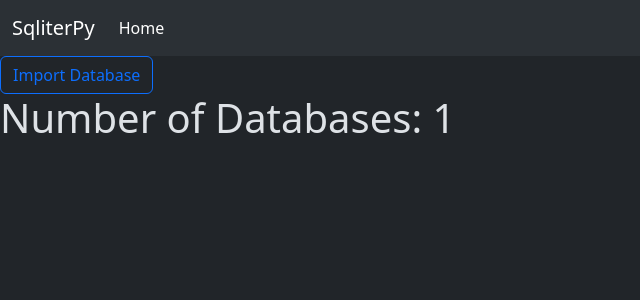
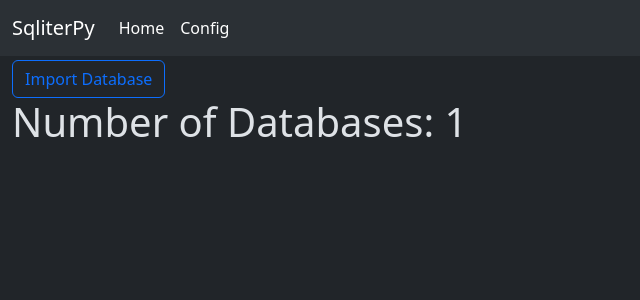
Before and after one commit to Abu-Shmo5/SqliterPy, a Flask app: page / in a window 1280 px wide. Shown: the top 300 px of the page, without its empty margins (0-640 px from the left). Run offline with Flask 3, Linux system fonts and the light colour scheme; some libraries are stand-ins or nearby versions.

Commit message:
container class + config link

```diff
--- a/templates/base.html
+++ b/templates/base.html
@@ -18,11 +18,16 @@
                     <li class="nav-item">
                         <a class="nav-link active" aria-current="page" href="/">Home</a>
                     </li>
+                    <li class="nav-item">
+                        <a class="nav-link active" href="/config">Config</a>
+                    </li>
                 </ul>
             </div>
         </div>
     </nav>
-    {% block body %}{% endblock %}
+    <div class="container-fluid mt-1">
+        {% block body %}{% endblock %}
+    </div>
     <script src="{{ url_for('static', filename='js/bootstrap.bundle.min.js') }}"></script>
     <script src="{{ url_for('static', filename='js/queries.js') }}"></script>
 </body>
```
